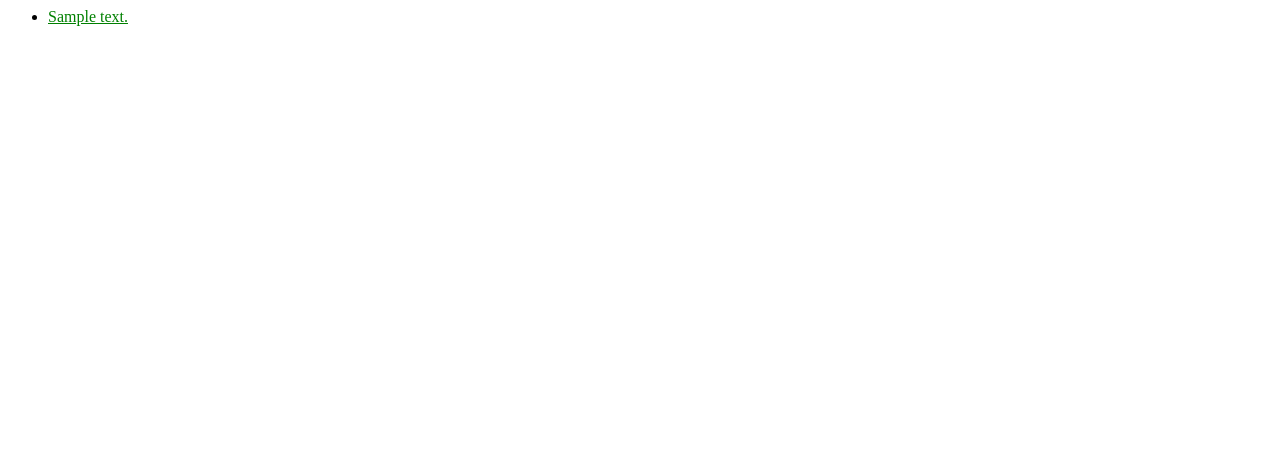
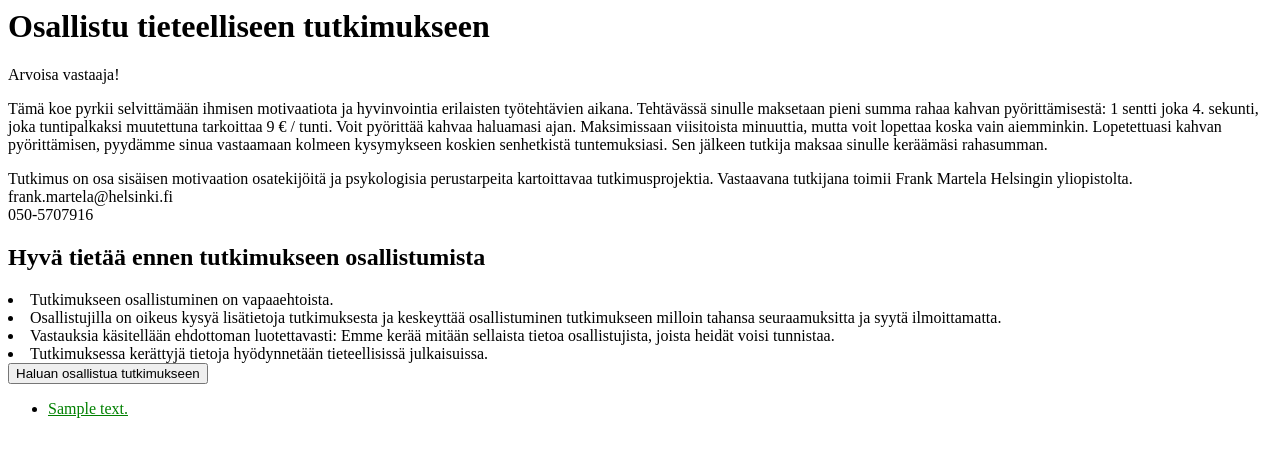
Before and after one commit to jpsalo/kampimasiina, a Django app: page /motivation/ in a window 1280 px wide. Before the commit the part shown is almost empty. Shown: the top 457 px of the page. Run offline with Django 3.2, Linux system fonts and the light colour scheme; tables that the repository leaves empty hold one stand-in row (values such as "Sample post").

Commit message:
Web app: added copy text to the landing page

```diff
--- a/web/motivation/templates/motivation/index.html
+++ b/web/motivation/templates/motivation/index.html
@@ -1,6 +1,50 @@
 {% load static %}
 
 <link rel="stylesheet" type="text/css" href="{% static 'motivation/style.css' %}" />
+
+<h1>Osallistu tieteelliseen tutkimukseen</h1>
+
+<p>Arvoisa vastaaja!</p>
+
+<p>
+    Tämä koe pyrkii selvittämään ihmisen motivaatiota ja hyvinvointia erilaisten työtehtävien aikana.
+    Tehtävässä sinulle maksetaan pieni summa rahaa kahvan pyörittämisestä: 1 sentti joka 4. sekunti,
+    joka tuntipalkaksi muutettuna tarkoittaa 9 € / tunti. Voit pyörittää kahvaa haluamasi ajan.
+    Maksimissaan viisitoista minuuttia, mutta voit lopettaa koska vain aiemminkin.
+    Lopetettuasi kahvan pyörittämisen,
+    pyydämme sinua vastaamaan kolmeen kysymykseen koskien senhetkistä
+    tuntemuksiasi.
+    Sen jälkeen tutkija maksaa sinulle keräämäsi rahasumman.
+</p>
+
+<p>
+    Tutkimus on osa sisäisen motivaation osatekijöitä
+    ja psykologisia perustarpeita kartoittavaa tutkimusprojektia.
+    Vastaavana tutkijana toimii Frank Martela Helsingin yliopistolta.
+    <br>
+    frank.martela@helsinki.fi
+    <br>
+    050-5707916
+</p>
+
+<h2>Hyvä tietää ennen tutkimukseen osallistumista</h2>
+
+</ul>
+    <li>
+        Tutkimukseen osallistuminen on vapaaehtoista.
+    </li>
+    <li>
+        Osallistujilla on oikeus kysyä lisätietoja tutkimuksesta ja keskeyttää osallistuminen tutkimukseen milloin tahansa seuraamuksitta ja syytä ilmoittamatta.
+    </li>
+    <li>
+        Vastauksia käsitellään ehdottoman luotettavasti: Emme kerää mitään sellaista tietoa osallistujista, joista heidät voisi tunnistaa.
+    </li>
+    <li>
+        Tutkimuksessa kerättyjä tietoja hyödynnetään tieteellisissä julkaisuissa.
+    </li>
+</ul>
+
+<button>Haluan osallistua tutkimukseen</button>
 
 {% if latest_question_list %}
     <ul>
```
